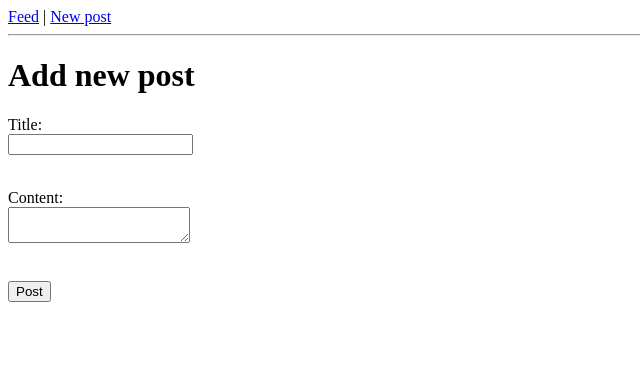
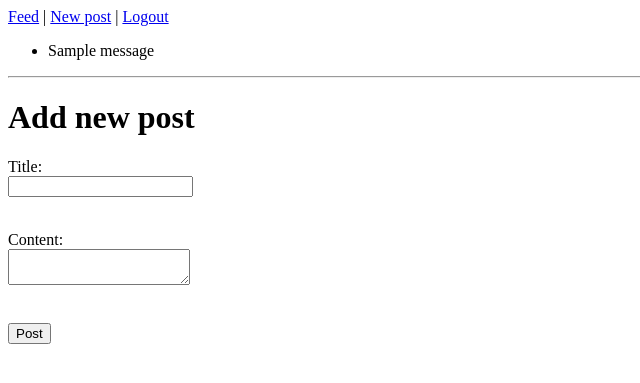
Before and after one commit to heympace/blogz, a Flask app: page /newpost in a window 1280 px wide. Shown: the top 383 px of the page, without its empty margins (0-640 px from the left). Run offline with Flask 2, Linux system fonts and the light colour scheme; one stand-in notice (Sample message) is shown; data that the repository does not hold is empty.

Commit message:
add flash message area, logout link

```diff
--- a/templates/base.html
+++ b/templates/base.html
@@ -11,7 +11,16 @@
     </style>
 <body>
     <a href="/blog">Feed</a> |
-    <a href="/newpost">New post</a>
+    <a href="/newpost">New post</a> |
+    <a href="/logout">Logout</a>
+
+    {% with messages = get_flashed_messages(with_categories=True) %}
+    <ul>
+        {% for category,message in messages %}
+            <li class="{{category}}">{{message}}</li>
+        {% endfor %}
+    </ul>
+    {% endwith %}
 
     {% block content %}
     {% endblock %}
```
